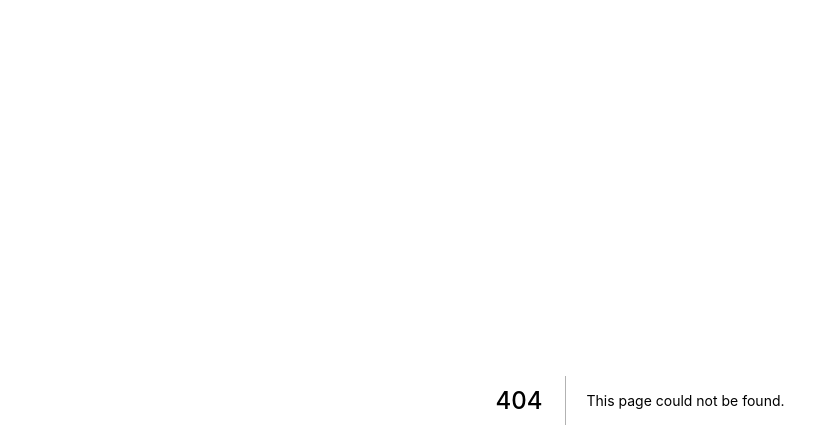
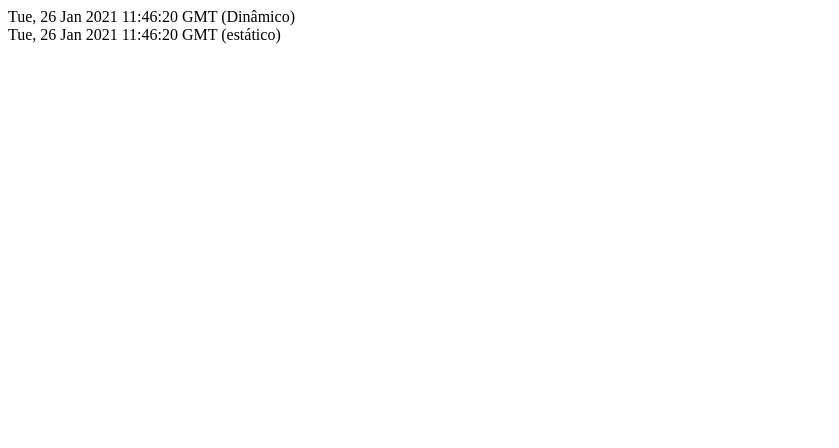
Before and after one commit to lfnoleto/ideia-unica, a Next.js app: page /Tempo in a window 1280 px wide. Before the commit this address had no page. Shown: the top 448 px of the page, without its empty margins (0-839 px from the left). Built offline with nearby package versions, Linux system fonts and the light colour scheme.

Commit message:
static Dinamico

```diff
--- /dev/null
+++ b/pages/Tempo.js
@@ -0,0 +1,26 @@
+function Tempo (props){
+    const dynamicDate = new Date()
+    const dynamicDateString = dynamicDate.toGMTString()
+
+    return (
+        <div>
+            <div>{dynamicDateString} (Dinâmico)</div>
+            <div>{props.staticDateString} (estático)</div>
+        </div>
+    )
+}
+
+export function getStaticProps(){
+    const staticDate = new Date()
+    const staticDateString = staticDate.toGMTString()
+
+    return{
+        props:{
+            staticDateString
+        }
+    }
+
+}
+
+
+export default Tempo
--- a/pages/index.js
+++ b/pages/index.js
@@ -7,6 +7,10 @@
             <Link href= "/sobre">
                 <a >acessar página sobre</a>
             </Link>
+
+            <Link href= "/Tempo">
+                <a >acessar página sobre</a>
+            </Link>
         </div>)
 }
 
```
